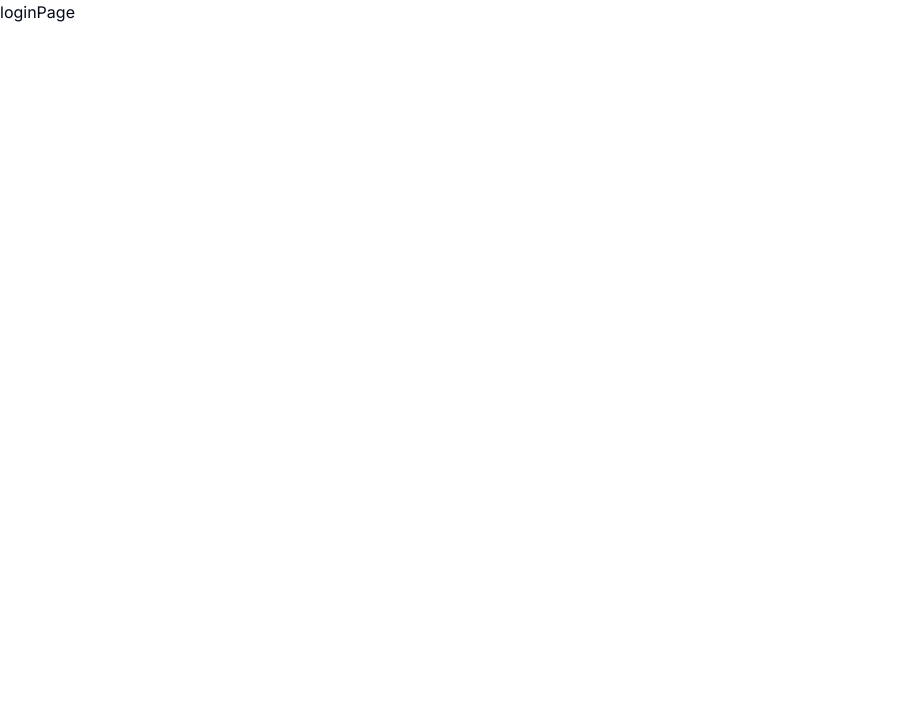
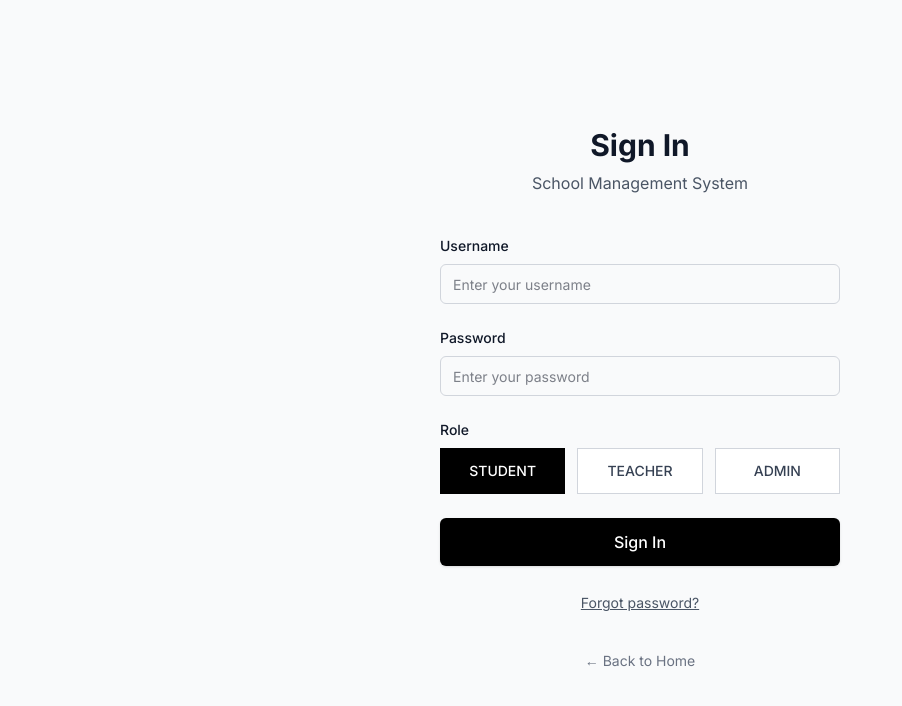
Before and after one commit to masabinhok/sms-web, a Next.js app: page /auth/login in a window 1280 px wide. Shown: the top 706 px of the page, without its empty margins (0-902 px from the left). Built offline with nearby package versions, Linux system fonts and the light colour scheme.

Commit message:
feat: Implement login page with role selection and error handling

```diff
--- a/app/auth/login/page.tsx
+++ b/app/auth/login/page.tsx
@@ -1,9 +1,162 @@
-import React from 'react'
+"use client"
 
-const loginPage = () => {
+import React, { useState } from 'react'
+import { useRouter } from 'next/navigation'
+import { Button } from '@/components/ui/button'
+import { Input } from '@/components/ui/input'
+import Link from 'next/link'
+import { authApi } from '@/lib/api-client'
+import { UserRole } from '@/types/auth'
+
+export default function LoginPage() {
+  const router = useRouter()
+  const [formData, setFormData] = useState({
+    username: '',
+    password: '',
+    role: 'STUDENT' as UserRole
+  })
+  const [error, setError] = useState('')
+  const [isLoading, setIsLoading] = useState(false)
+
+  const handleSubmit = async (e: React.FormEvent) => {
+    e.preventDefault()
+    setError('')
+    setIsLoading(true)
+
+    try {
+      await authApi.login(formData.username, formData.password)
+
+      // Redirect based on role
+      const roleRoutes: Record<UserRole, string> = {
+        ADMIN: '/admin',
+        TEACHER: '/teacher',
+        STUDENT: '/student',
+      }
+
+      router.push(roleRoutes[formData.role])
+    } catch (err) {
+      setError(err instanceof Error ? err.message : 'Login failed. Please try again.')
+    } finally {
+      setIsLoading(false)
+    }
+  }
+
   return (
-    <div>loginPage</div>
+    <div className="min-h-screen flex items-center justify-center bg-gray-50">
+      <div className="w-full max-w-md px-6">
+
+        {/* Header */}
+        <div className="text-center mb-10">
+          <h1 className="text-3xl font-bold text-gray-900 mb-2">
+            Sign In
+          </h1>
+          <p className="text-gray-600">
+            School Management System
+          </p>
+        </div>
+
+        {/* Login Form */}
+        <form onSubmit={handleSubmit} className="space-y-6">
+
+          {/* Error Message */}
+          {error && (
+            <div className="bg-red-50 border border-red-200 text-red-800 px-4 py-3 text-sm">
+              {error}
+            </div>
+          )}
+
+          {/* Username */}
+          <div>
+            <label htmlFor="username" className="block text-sm font-medium text-gray-900 mb-2">
+              Username
+            </label>
+            <Input
+              id="username"
+              type="text"
+              value={formData.username}
+              onChange={(e) => setFormData({ ...formData, username: e.target.value })}
+              placeholder="Enter your username"
+              required
+              className="w-full border-gray-300 focus:border-gray-900 focus:ring-1 focus:ring-gray-900"
+              disabled={isLoading}
+            />
+          </div>
+
+          {/* Password */}
+          <div>
+            <label htmlFor="password" className="block text-sm font-medium text-gray-900 mb-2">
+              Password
+            </label>
+            <Input
+              id="password"
+              type="password"
+              value={formData.password}
+              onChange={(e) => setFormData({ ...formData, password: e.target.value })}
+              placeholder="Enter your password"
+              required
+              minLength={6}
+              className="w-full border-gray-300 focus:border-gray-900 focus:ring-1 focus:ring-gray-900"
+              disabled={isLoading}
+            />
+          </div>
+
+          {/* Role Selection */}
+          <div>
+            <label className="block text-sm font-medium text-gray-900 mb-2">
+              Role
+            </label>
+            <div className="grid grid-cols-3 gap-3">
+              {(['STUDENT', 'TEACHER', 'ADMIN'] as UserRole[]).map((role) => (
+                <button
+                  key={role}
+                  type="button"
+                  onClick={() => setFormData({ ...formData, role })}
+                  disabled={isLoading}
+                  className={`
+                    px-4 py-3 text-sm font-medium border transition-colors
+                    ${formData.role === role
+                      ? 'bg-black text-white border-black'
+                      : 'bg-white text-gray-700 border-gray-300 hover:border-gray-900'
+                    }
+                    disabled:opacity-50 disabled:cursor-not-allowed
+                  `}
+                >
+                  {role}
+                </button>
+              ))}
+            </div>
+          </div>
+
+          {/* Submit Button */}
+          <Button
+            type="submit"
+            className="w-full bg-black text-white hover:bg-gray-800 py-6 text-base font-medium"
+            disabled={isLoading}
+          >
+            {isLoading ? 'Signing in...' : 'Sign In'}
+          </Button>
+
+          {/* Forgot Password Link */}
+          <div className="text-center">
+            <Link
+              href="/auth/forgot-password"
+              className="text-sm text-gray-600 hover:text-gray-900 underline"
+            >
+              Forgot password?
+            </Link>
+          </div>
+        </form>
+
+        {/* Back to Home */}
+        <div className="mt-8 text-center">
+          <Link
+            href="/"
+            className="text-sm text-gray-500 hover:text-gray-900"
+          >
+            ← Back to Home
+          </Link>
+        </div>
+      </div>
+    </div>
   )
 }
-
-export default loginPage
--- /dev/null
+++ b/lib/api-client.ts
@@ -0,0 +1,75 @@
+const API_BASE_URL = process.env.NEXT_PUBLIC_API_URL || 'http://localhost:3000'
+
+interface ApiOptions extends RequestInit {
+  data?: any
+}
+
+class ApiClient {
+  private baseUrl: string
+
+  constructor(baseUrl: string) {
+    this.baseUrl = baseUrl
+  }
+
+  private async request<T>(
+    endpoint: string,
+    options: ApiOptions = {}
+  ): Promise<T> {
+    const { data, headers, ...restOptions } = options
+
+    const config: RequestInit = {
+      ...restOptions,
+      headers: {
+        'Content-Type': 'application/json',
+        ...headers,
+      },
+      credentials: 'include', // Important for cookies
+    }
+
+    if (data) {
+      config.body = JSON.stringify(data)
+    }
+
+    const response = await fetch(`${this.baseUrl}${endpoint}`, config)
+    const responseData = await response.json()
+
+    if (!response.ok) {
+      throw new Error(responseData.message || 'API request failed')
+    }
+
+    return responseData
+  }
+
+  async get<T>(endpoint: string, options?: ApiOptions): Promise<T> {
+    return this.request<T>(endpoint, { ...options, method: 'GET' })
+  }
+
+  async post<T>(endpoint: string, data?: any, options?: ApiOptions): Promise<T> {
+    return this.request<T>(endpoint, { ...options, method: 'POST', data })
+  }
+
+  async put<T>(endpoint: string, data?: any, options?: ApiOptions): Promise<T> {
+    return this.request<T>(endpoint, { ...options, method: 'PUT', data })
+  }
+
+  async delete<T>(endpoint: string, options?: ApiOptions): Promise<T> {
+    return this.request<T>(endpoint, { ...options, method: 'DELETE' })
+  }
+}
+
+export const api = new ApiClient(API_BASE_URL)
+
+// Auth API methods
+export const authApi = {
+  login: (username: string, password: string) =>
+    api.post('/auth/login', { username, password }),
+
+  logout: () =>
+    api.post('/auth/logout'),
+
+  refresh: () =>
+    api.post('/auth/refresh'),
+
+  changePassword: (oldPassword: string, newPassword: string) =>
+    api.post('/auth/change-password', { oldPassword, newPassword }),
+}
--- /dev/null
+++ b/types/auth.ts
@@ -0,0 +1,28 @@
+export type UserRole = 'ADMIN' | 'TEACHER' | 'STUDENT'
+
+export interface LoginCredentials {
+  username: string
+  password: string
+}
+
+export interface LoginResponse {
+  message: string
+  accessToken?: string
+  refreshToken?: string
+}
+
+export interface User {
+  id: string
+  username: string
+  role: UserRole
+  email?: string
+  name?: string
+}
+
+export interface AuthContextType {
+  user: User | null
+  isLoading: boolean
+  login: (credentials: LoginCredentials, role: UserRole) => Promise<void>
+  logout: () => Promise<void>
+  isAuthenticated: boolean
+}
```
